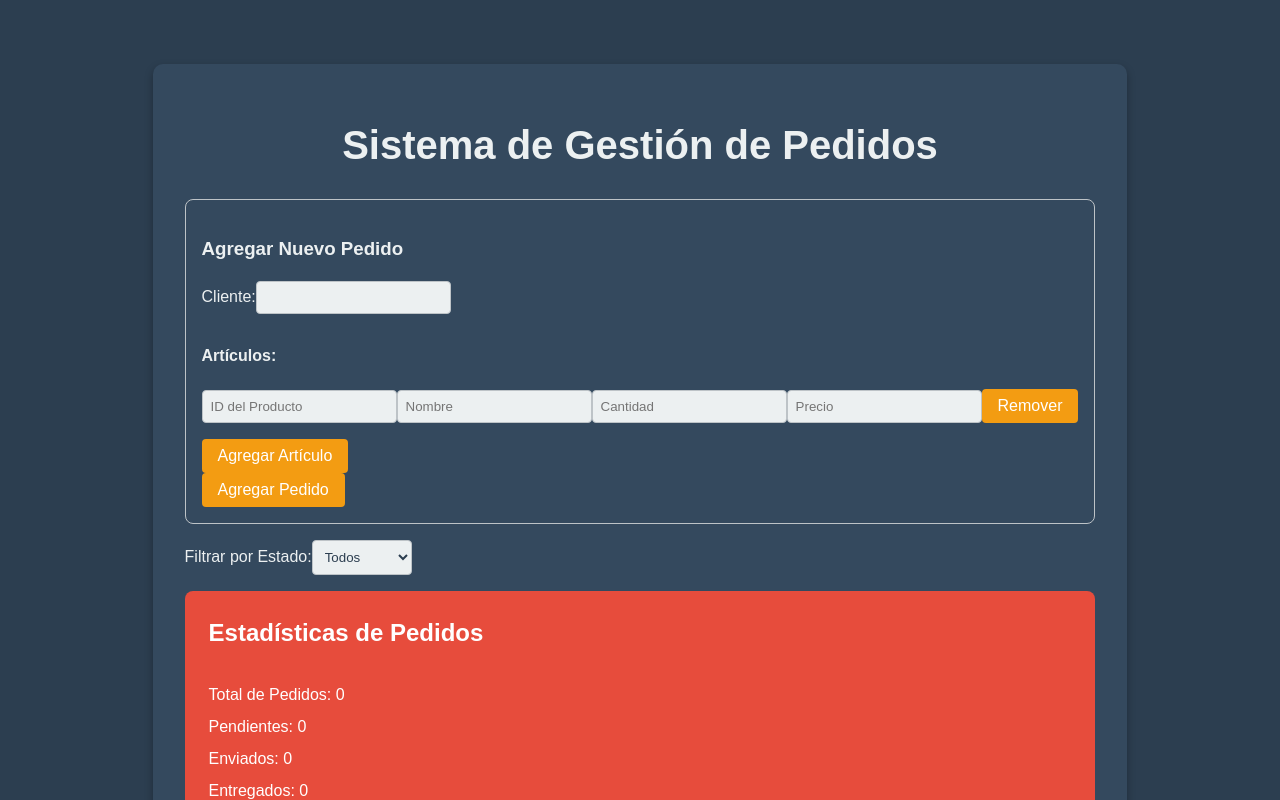
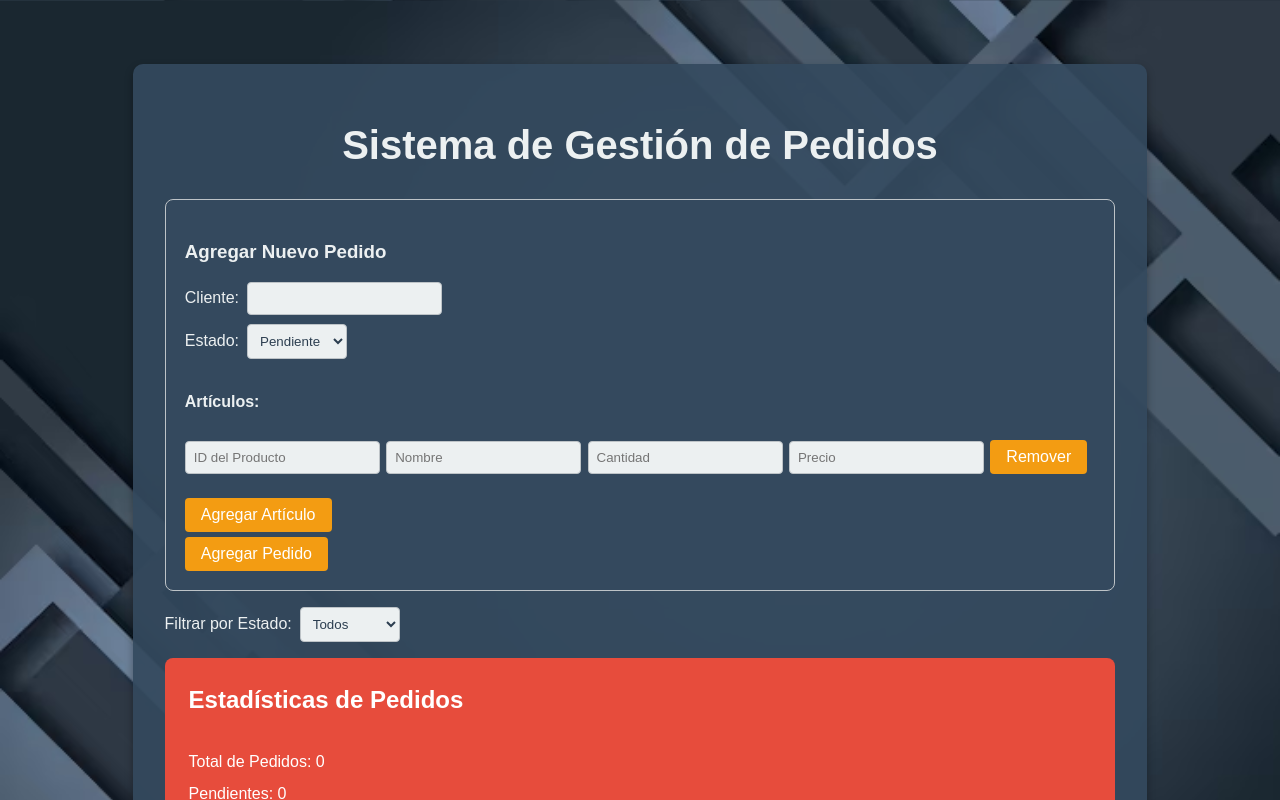
Before and after one commit to 48313547/TP10_EFSI, a React (Vite) app: page / in a window 1280 px wide. Shown: the top 800 px of the page. Built offline with nearby package versions, Linux system fonts and the light colour scheme.

Commit message:
Trabajo en clase, estados y rutas

```diff
--- a/package.json
+++ b/package.json
@@ -13,7 +13,7 @@
     "prop-types": "^15.8.1",
     "react": "^19.1.1",
     "react-dom": "^19.1.1",
-    "react-router-dom": "^7.9.1"
+    "react-router-dom": "^7.9.4"
   },
   "devDependencies": {
     "@eslint/js": "^9.35.0",
--- a/src/App.css
+++ b/src/App.css
@@ -1,7 +1,7 @@
-/* Estilos generales */
 body {
   font-family: 'Arial', sans-serif;
-  background-color: #2c3e50;
+  background: url('./assets/a.jpg') no-repeat center center fixed;
+  background-size: cover;
   margin: 0;
   padding: 0;
   color: #ecf0f1;
@@ -13,9 +13,8 @@ body {
   padding: 2rem;
 }
 
-/* Estilos para la aplicación */
 .app {
-  background-color: #34495e;
+  background-color: rgba(52, 73, 94, 0.92);
   border-radius: 10px;
   box-shadow: 0 4px 8px rgba(0, 0, 0, 0.3);
   padding: 2rem;
@@ -30,14 +29,12 @@ body {
   font-size: 2.5rem;
 }
 
-/* Estilos para la lista de pedidos */
 .order-list {
   display: flex;
   flex-direction: column;
   gap: 1rem;
 }
 
-/* Estilos para cada pedido */
 .order-item {
   background-color: #ecf0f1;
   border: 1px solid #bdc3c7;
@@ -73,13 +70,13 @@ body {
   color: #2c3e50;
 }
 
-/* Estilos para las estadísticas */
 .order-stats {
   background-color: #e74c3c;
   color: #fff;
   padding: 1.5rem;
   border-radius: 8px;
   margin-bottom: 2rem;
+  margin-top: 1rem;
 }
 
 .order-stats h4 {
@@ -91,11 +88,10 @@ body {
   margin: 0.5rem 0;
 }
 
-/* Estilos para formularios y filtros */
 .new-order-form {
   background-color: #34495e;
   border: 1px solid #bdc3c7;
-  padding: 1rem;
+  padding: 1.2rem;
   margin-bottom: 1rem;
   border-radius: 8px;
   color: #ecf0f1;
@@ -103,19 +99,23 @@ body {
 
 .new-order-form h3 {
   color: #ecf0f1;
+  margin-bottom: 1rem;
 }
 
 .new-order-form label {
   color: #ecf0f1;
+  margin-right: 0.5rem;
 }
 
-.new-order-form input, .new-order-form select {
+.new-order-form input,
+.new-order-form select {
   background-color: #ecf0f1;
   color: #2c3e50;
   border: 1px solid #bdc3c7;
   padding: 0.5rem;
   border-radius: 4px;
-  margin-bottom: 0.5rem;
+  margin-bottom: 0.6rem;
+  margin-right: 0.4rem;
 }
 
 .new-order-form .error {
@@ -123,15 +123,16 @@ body {
 }
 
 .item-row {
-  margin-bottom: 0.5rem;
+  margin-bottom: 0.6rem;
 }
 
 .order-filter {
-  margin-bottom: 1rem;
+  margin: 1rem 0;
 }
 
 .order-filter label {
   color: #ecf0f1;
+  margin-right: 0.5rem;
 }
 
 .order-filter select {
@@ -150,6 +151,8 @@ button {
   border-radius: 4px;
   cursor: pointer;
   transition: background-color 0.3s ease;
+  margin-right: 0.5rem;
+  margin-top: 0.3rem;
 }
 
 button:hover {
--- a/src/components/AgregarPedido.jsx
+++ b/src/components/AgregarPedido.jsx
@@ -3,6 +3,7 @@ import PropTypes from 'prop-types';
 
 function FormularioNuevoPedido({ onAddOrder }) {
   const [cliente, setCliente] = useState('');
+  const [estadoPedido, setEstadoPedido] = useState('pendiente');
   const [items, setItems] = useState([{ idProducto: '', nombre: '', cantidad: '', precio: '' }]);
   const [errores, setErrores] = useState({});
 
@@ -14,7 +15,14 @@ function FormularioNuevoPedido({ onAddOrder }) {
       nuevosErrores.cliente = 'El nombre del cliente debe tener al menos 3 caracteres.';
     }
 
-    const itemsValidos = items.filter(item => item.idProducto && item.nombre && item.cantidad > 0 && item.precio);
+    const itemsValidos = items.filter(
+      item =>
+        item.idProducto > 0 &&
+        item.nombre &&
+        item.cantidad > 0 &&
+        item.precio > 0
+    );
+
     if (itemsValidos.length === 0) {
       nuevosErrores.items = 'Se requiere al menos un artículo válido.';
     }
@@ -27,7 +35,7 @@ function FormularioNuevoPedido({ onAddOrder }) {
     const nuevoPedido = {
       cliente,
       fecha: new Date(),
-      estado: 'pendiente',
+      estado: estadoPedido,
       items: itemsValidos.map(item => ({
         idProducto: parseInt(item.idProducto),
         nombre: item.nombre,
@@ -38,6 +46,7 @@ function FormularioNuevoPedido({ onAddOrder }) {
 
     onAddOrder(nuevoPedido);
     setCliente('');
+    setEstadoPedido('pendiente');
     setItems([{ idProducto: '', nombre: '', cantidad: '', precio: '' }]);
     setErrores({});
   };
@@ -48,7 +57,16 @@ function FormularioNuevoPedido({ onAddOrder }) {
 
   const actualizarItem = (index, campo, valor) => {
     const nuevosItems = [...items];
-    nuevosItems[index][campo] = valor;
+    if (['idProducto', 'cantidad', 'precio'].includes(campo)) {
+      const numero = parseFloat(valor);
+      if (isNaN(numero) || numero <= 0) {
+        nuevosItems[index][campo] = '';
+      } else {
+        nuevosItems[index][campo] = valor;
+      }
+    } else {
+      nuevosItems[index][campo] = valor;
+    }
     setItems(nuevosItems);
   };
 
@@ -59,6 +77,7 @@ function FormularioNuevoPedido({ onAddOrder }) {
   return (
     <form onSubmit={manejarEnvio} className="new-order-form">
       <h3>Agregar Nuevo Pedido</h3>
+
       <div>
         <label>Cliente:</label>
         <input
@@ -69,6 +88,19 @@ function FormularioNuevoPedido({ onAddOrder }) {
         />
         {errores.cliente && <p className="error">{errores.cliente}</p>}
       </div>
+
+      <div>
+        <label>Estado:</label>
+        <select
+          value={estadoPedido}
+          onChange={(e) => setEstadoPedido(e.target.value)}
+        >
+          <option value="pendiente">Pendiente</option>
+          <option value="enviado">Enviado</option>
+          <option value="entregado">Entregado</option>
+        </select>
+      </div>
+
       <div>
         <h4>Artículos:</h4>
         {items.map((item, index) => (
@@ -78,6 +110,7 @@ function FormularioNuevoPedido({ onAddOrder }) {
               placeholder="ID del Producto"
               value={item.idProducto}
               onChange={(e) => actualizarItem(index, 'idProducto', e.target.value)}
+              min="1"
               required
             />
             <input
@@ -100,6 +133,7 @@ function FormularioNuevoPedido({ onAddOrder }) {
               placeholder="Precio"
               value={item.precio}
               onChange={(e) => actualizarItem(index, 'precio', e.target.value)}
+              min="0.01"
               step="0.01"
               required
             />
@@ -109,6 +143,7 @@ function FormularioNuevoPedido({ onAddOrder }) {
         <button type="button" onClick={agregarItem}>Agregar Artículo</button>
         {errores.items && <p className="error">{errores.items}</p>}
       </div>
+
       <button type="submit">Agregar Pedido</button>
     </form>
   );
```
Also changed, not shown: src/assets/a.jpg (added), src/pages/AgregarPedido.jsx (added), src/pages/Estadisticas.jsx (added), src/pages/VerPedidos.jsx (added), 1 other file (tests, documents, lock files or other folders).
